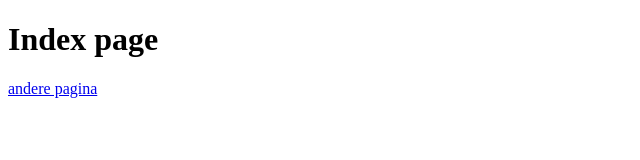
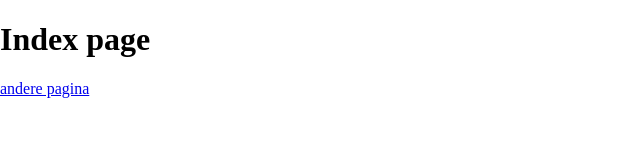
Before and after one commit to TomsProgramming/waarderingsapp, a Nuxt app: page / in a window 1280 px wide. Shown: the top 160 px of the page, without its empty margins (0-640 px from the left). Built offline with nearby package versions, Linux system fonts and the light colour scheme.

Commit message:
main css gefixt

```diff
--- /dev/null
+++ b/app/assets/css/main.css
@@ -0,0 +1,9 @@
+* {
+    box-sizing: border-box;
+}
+
+html,
+body {
+    margin: 0;
+    padding: 0;
+}
--- a/nuxt.config.ts
+++ b/nuxt.config.ts
@@ -1,5 +1,6 @@
 // https://nuxt.com/docs/api/configuration/nuxt-config
 export default defineNuxtConfig({
+  css: ['~/assets/css/main.css'],
   compatibilityDate: '2025-07-15',
   devtools: { enabled: true }
 })
```
